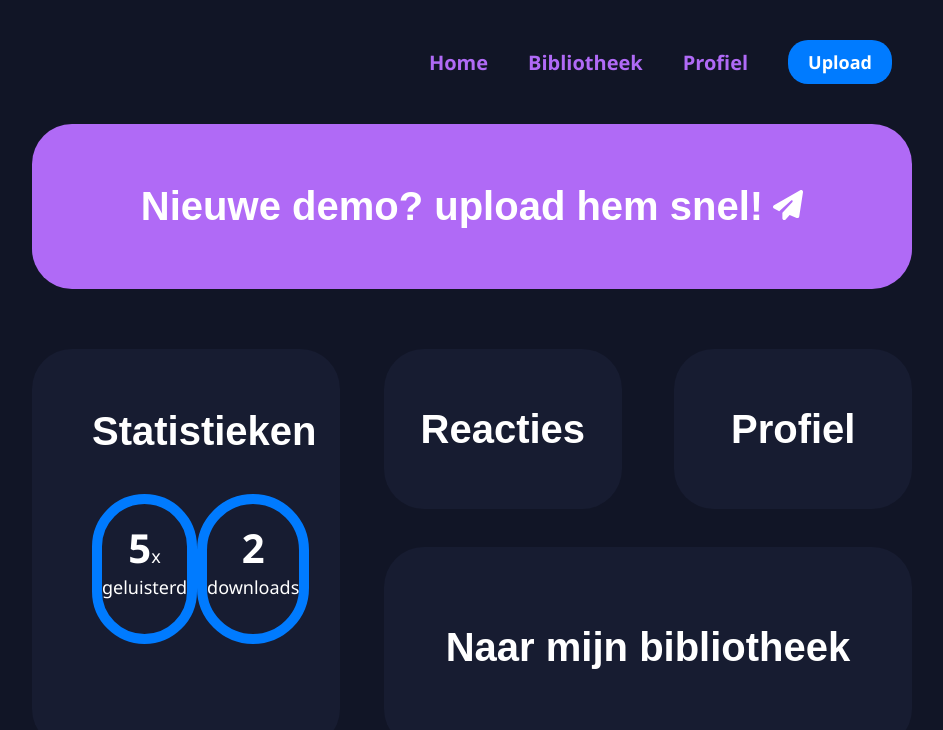
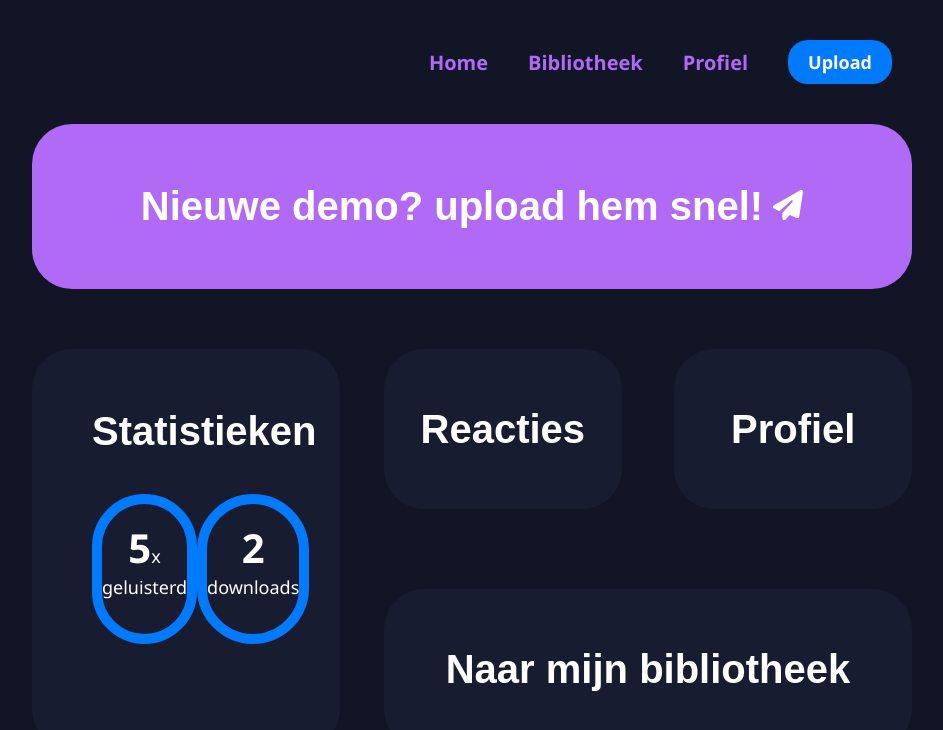
Before and after one commit to LarsOveres/eindopdracht-frontend, a React app: page / in a window 1280 px wide. Shown: the top 730 px of the page, without its empty margins (168-1111 px from the left). Built offline with nearby package versions, Linux system fonts and the light colour scheme; the HTML template or start-up script is replaced by a standard one.

Commit message:
Homepagina voorzien van components

```diff
--- a/src/components/tile/Tile.css
+++ b/src/components/tile/Tile.css
@@ -1,5 +1,4 @@
 .tile-link {
-    /*padding: 60px;*/
     border-radius: 40px;
     align-items: center;
     background-color: #171C31;
@@ -7,6 +6,14 @@
     height: 40%;
     justify-content: center;
     display: flex;
+}
 
-
+.big-tile-link {
+    border-radius: 40px;
+    align-items: center;
+    width: 100%;
+    height: 40%;
+    justify-content: center;
+    display: flex;
+    background-color: #171C31;
 }
--- a/src/components/tile/Tile.jsx
+++ b/src/components/tile/Tile.jsx
@@ -4,7 +4,7 @@ import {Link} from "react-router-dom";
 function Tile(props) {
 
     return (
-        <Link to={props.path} className="tile-link">
+        <Link to={props.path} className={props.className}>
         <div>
             <h1>{props.text}</h1>
         </div>
--- a/src/pages/homepage/HomePage.css
+++ b/src/pages/homepage/HomePage.css
@@ -1,6 +1,4 @@
-.paper-plane {
-    margin-left: 10px;
-}
+/* GENERAL */
 
 .default-box-settings {
     padding: 60px;
@@ -24,6 +22,10 @@ h1 {
 
 .header {
     background-color: #B06AF6;
+}
+
+.paper-plane {
+    margin-left: 10px;
 }
 
 /* MID SECTION */
@@ -68,26 +70,11 @@ h1 {
     justify-content: space-evenly;
 }
 
-.small-options {
-    width: 45%;
-    height: 40%;
-    justify-content: center;
-    display: flex;
-    background-color: #171C31;
-
-}
-
-.big-options {
-    width: 100%;
-    justify-content: center;
-    display: flex;
-    background-color: #171C31;
-}
-
 .options {
     display: flex;
     flex-direction: row;
     justify-content: space-between;
     width: 65%;
     flex-wrap: wrap;
+    align-content: space-between;
 }
--- a/src/pages/homepage/HomePage.jsx
+++ b/src/pages/homepage/HomePage.jsx
@@ -5,7 +5,6 @@ import Tile from "../../components/tile/Tile.jsx";
 function HomePage() {
     return (
         <>
-
             <Link to="/Upload" className="header default-box-settings default-flex">
                 <div>
                     <h1 className="header-text">Nieuwe demo? upload hem snel!<img className="paper-plane"
@@ -14,9 +13,7 @@ function HomePage() {
                                                                                   height="30px"/></h1>
                 </div>
             </Link>
-
             <div className="container">
-
                 <div className=" statistics default-box-settings">
                     <h1>Statistieken</h1>
                     <div className="statistics-wrapper">
@@ -33,33 +30,25 @@ function HomePage() {
                             </div>
                         </div>
                     </div>
-
                 </div>
-
                 <div className="options">
                     <Tile
                         path="/Bibliotheek"
                         text="Reacties"
+                        className="tile-link"
                     />
-
-
-                    {/*<Link to="/Bibliotheek" className="small-options default-box-settings">*/}
-                    {/*    <h1>Berichten</h1>*/}
-                    {/*</Link>*/}
-
-                    <Link to="/Profiel" className="small-options default-box-settings">
-                        <h1>Profiel</h1>
-                    </Link>
-
-                    <Link to="/Bibliotheek" className="big-options default-box-settings">
-
-                        <h1>Naar mijn bibliotheek</h1>
-
-                    </Link>
+                    <Tile
+                        path="/Profiel"
+                        text="Profiel"
+                        className="tile-link"
+                    />
+                    <Tile
+                        path="/Bibliotheek"
+                        text="Naar mijn bibliotheek"
+                        className="big-tile-link"
+                    />
                 </div>
-
             </div>
-
         </>
     )
 }
```
Also changed, not shown: src/App.jsx (+0 -8 lines).
